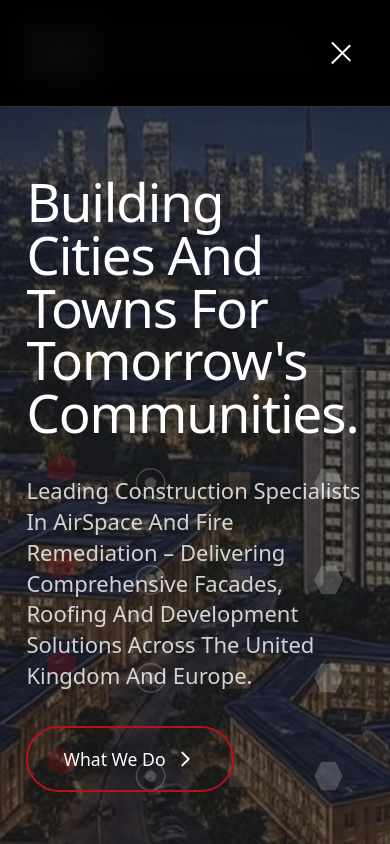
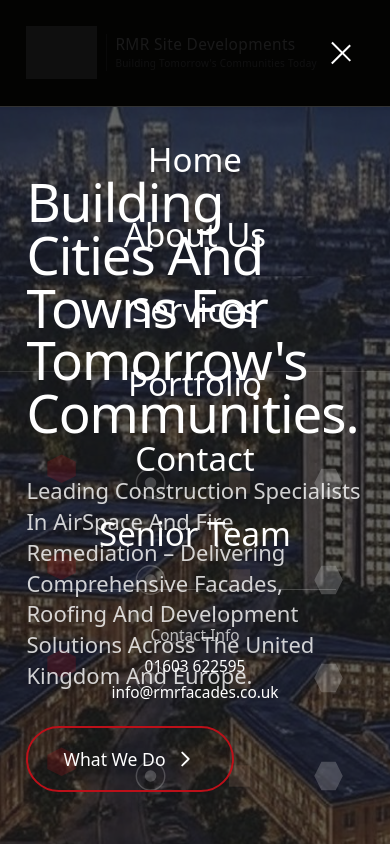
Before and after one commit to atomdogs/rmr-website, a Next.js app: page / in a window 390 px wide. Both pictures are taken after a click on the button "Toggle menu". Shown: the top 844 px of the page. Built offline with nearby package versions, Linux system fonts and the light colour scheme; grey boxes are pictures that could not be loaded.

Commit message:
Update MobileMenu.tsx

```diff
--- a/src/components/MobileMenu.tsx
+++ b/src/components/MobileMenu.tsx
@@ -11,7 +11,7 @@ export function MobileMenu() {
       {/* Hamburger button */}
       <button
         onClick={() => setIsOpen(!isOpen)}
-        className="md:hidden relative z-[150] p-2"
+        className="md:hidden relative z-[200] p-2"
         aria-label="Toggle menu"
       >
         <div className="w-6 h-5 flex flex-col justify-between">
@@ -33,63 +33,61 @@ export function MobileMenu() {
         </div>
       </button>
 
-      {/* Mobile menu overlay */}
-      <div
-        className={`fixed inset-0 bg-black/95 backdrop-blur-md z-[140] transition-transform duration-300 md:hidden ${
-          isOpen ? "translate-x-0" : "translate-x-full"
-        }`}
-      >
-        <nav className="flex flex-col items-center justify-start h-full space-y-6 px-6 pt-32 overflow-y-auto">
+      {/* Mobile menu overlay - completely covers screen when open */}
+      {isOpen && (
+        <div className="fixed inset-0 bg-black/90 z-[150] md:hidden">
+          <nav className="flex flex-col items-center justify-center min-h-screen space-y-8 py-20">
             <Link
               href="/"
               onClick={() => setIsOpen(false)}
-            className="text-2xl text-white hover:text-[#bc1019] transition-colors"
+              className="text-3xl font-light text-white hover:text-[#bc1019] transition-colors"
             >
               Home
             </Link>
             <Link
               href="/about"
               onClick={() => setIsOpen(false)}
-            className="text-2xl text-white hover:text-[#bc1019] transition-colors"
+              className="text-3xl font-light text-white hover:text-[#bc1019] transition-colors"
             >
               About Us
             </Link>
             <a
               href="#services"
               onClick={() => setIsOpen(false)}
-            className="text-2xl text-white hover:text-[#bc1019] transition-colors"
+              className="text-3xl font-light text-white hover:text-[#bc1019] transition-colors"
             >
               Services
             </a>
             <Link
               href="/portfolio"
               onClick={() => setIsOpen(false)}
-            className="text-2xl text-white hover:text-[#bc1019] transition-colors"
+              className="text-3xl font-light text-white hover:text-[#bc1019] transition-colors"
             >
               Portfolio
             </Link>
             <Link
               href="/contact"
               onClick={() => setIsOpen(false)}
-            className="text-2xl text-white hover:text-[#bc1019] transition-colors"
+              className="text-3xl font-light text-white hover:text-[#bc1019] transition-colors"
             >
               Contact
             </Link>
             <Link
               href="/team"
               onClick={() => setIsOpen(false)}
-            className="text-2xl text-white hover:text-[#bc1019] transition-colors"
+              className="text-3xl font-light text-white hover:text-[#bc1019] transition-colors"
             >
               Senior Team
             </Link>
 
-          <div className="pt-8 border-t border-white/20 w-64">
+            <div className="pt-8 border-t border-white/20 w-64 text-center">
               <p className="text-white/70 text-sm mb-2">Contact Info</p>
               <p className="text-white text-sm mb-1">01603 622595</p>
               <p className="text-white text-sm">info@rmrfacades.co.uk</p>
             </div>
           </nav>
         </div>
+      )}
     </>
   );
 }
```
Lines whose indentation alone changed are shown as unchanged.
